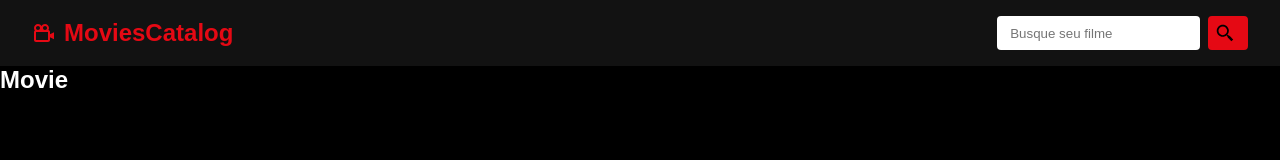
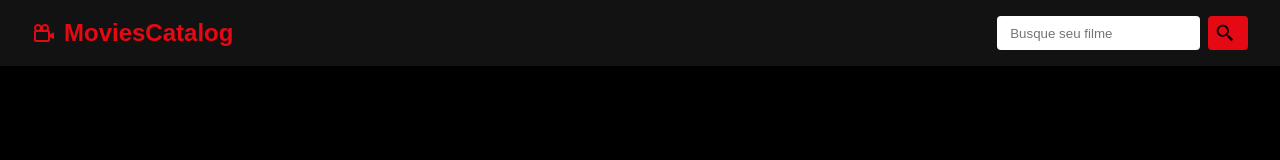
Before and after one commit to euluisdev/movie-catalog-react, a React (Vite) app: page /movie/1 in a window 1280 px wide. Shown: the top 160 px of the page. Built offline with nearby package versions, Linux system fonts and the light colour scheme; no server answers.

Commit message:
return was used to check the JSX redering the movie title

```diff
--- a/src/pages/Movie.jsx
+++ b/src/pages/Movie.jsx
@@ -30,7 +30,9 @@ const Movie = () => {
 
     return (
         <div>
-            <h2>Movie</h2>
+            {
+                movie && <>{movie.title}</>
+            }
         </div>
     )
 }
```
